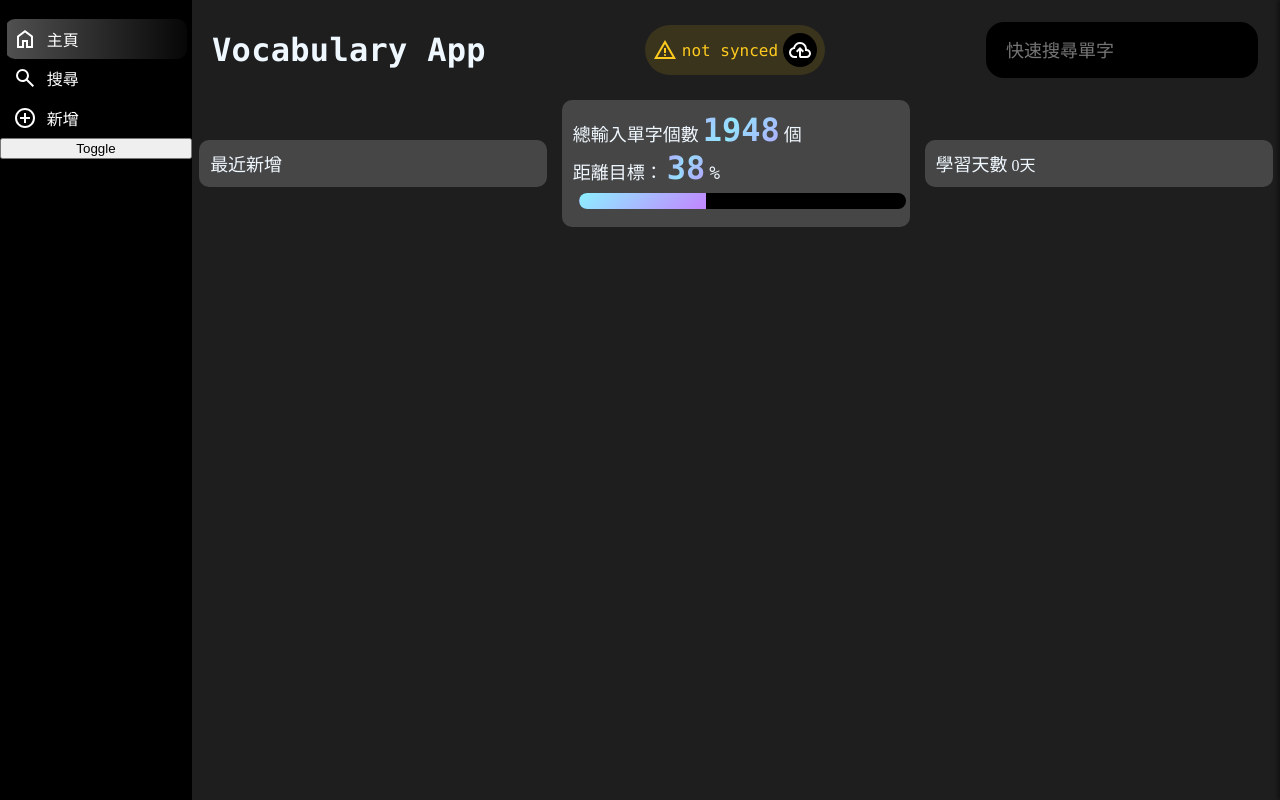
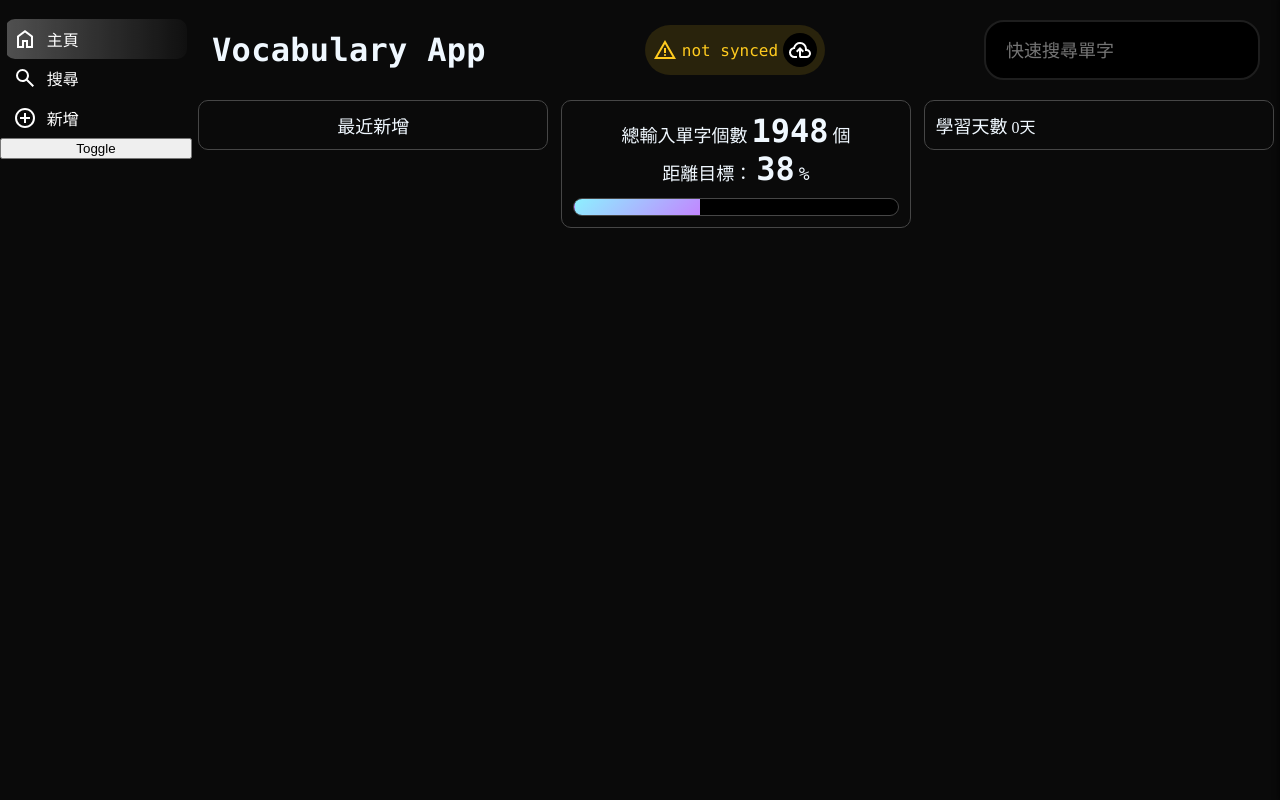
Before and after one commit to emmetthor/Vocab_App, a plain HTML site: page index.html in a window 1280 px wide. Drawn offline with Linux system fonts and the light colour scheme.

Commit message:
調整主頁風格

```diff
--- a/css/head_bar.css
+++ b/css/head_bar.css
@@ -158,8 +158,7 @@
     background-color: #000;
 
     border-radius: 20px;
-
-    box-shadow: 0 4px 10px #00000040;
+    border: 1px solid rgb(70, 70, 70);
 
     cursor: default;
 
--- a/css/main.css
+++ b/css/main.css
@@ -2,5 +2,5 @@
     grid-row: 2 / 3;
     grid-column: 2 / 3;
     overflow-y: auto;
-    background: rgb(30, 30, 30);
+    background: rgb(10, 10, 10);
 }
--- a/css/main_page.css
+++ b/css/main_page.css
@@ -1,26 +1,27 @@
 .main_page {
     /* display: flex; */
-    align-items: center;
     justify-content: space-around;
+
+    height: calc(100% - 100px);
 }
 
 .main_card {
     /* display: flex; */
-    background-color: rgb(70, 70, 70);
+
+    align-items: center;
+    justify-items: center;
+
     color: aliceblue;
     border-radius: 10px;
+    border: 1px solid rgb(70, 70, 70);
 
     width: 30%;
 
     padding: 1%;
 
     transition: transform 200ms ease;
-}
 
-.main_card:hover {
-    background-color: rgb(100, 100, 100);
-
-    transform: scale(1.02);
+    height: max-content;
 }
 
 .main_card-text {
@@ -33,23 +34,26 @@
     font-size: xx-large;
     font-weight: 1000;
 
-    background: linear-gradient(135deg, rgb(141, 240, 255), rgb(194, 133, 255), rgb(141, 240, 255));
-    background-size: 300% 100%;
-    -webkit-background-clip: text;
-    background-clip: text;
-
-    color: transparent;
-
     animation: gradient-flow 6s ease-in-out infinite;
 }
 
+.vocab_progress_bar {
+    display: flex;
+    flex-direction: column;
+
+    width: 100%;
+    text-align: center;
+
+    gap: 10px;
+}
+
 .progress {
-  width: 100%;
     height: 16px;
     background: #000;
     border-radius: 100px;
     overflow: hidden;
-  margin: 2%;
+
+    border: 1px solid rgb(70, 70, 70);
 }
 
 .progress-bar {
--- a/css/side_bar.css
+++ b/css/side_bar.css
@@ -2,7 +2,7 @@
     grid-row: 2 / 3;  /* 只占第二列 */
     grid-column: 1 / 2;
 
-    background: rgb(0, 0, 0);
+    background: rgb(10, 10, 10);
 
     height: 100%;      /* 僅占第二列的高度 */
 
```
Lines whose indentation alone changed are shown as unchanged.
